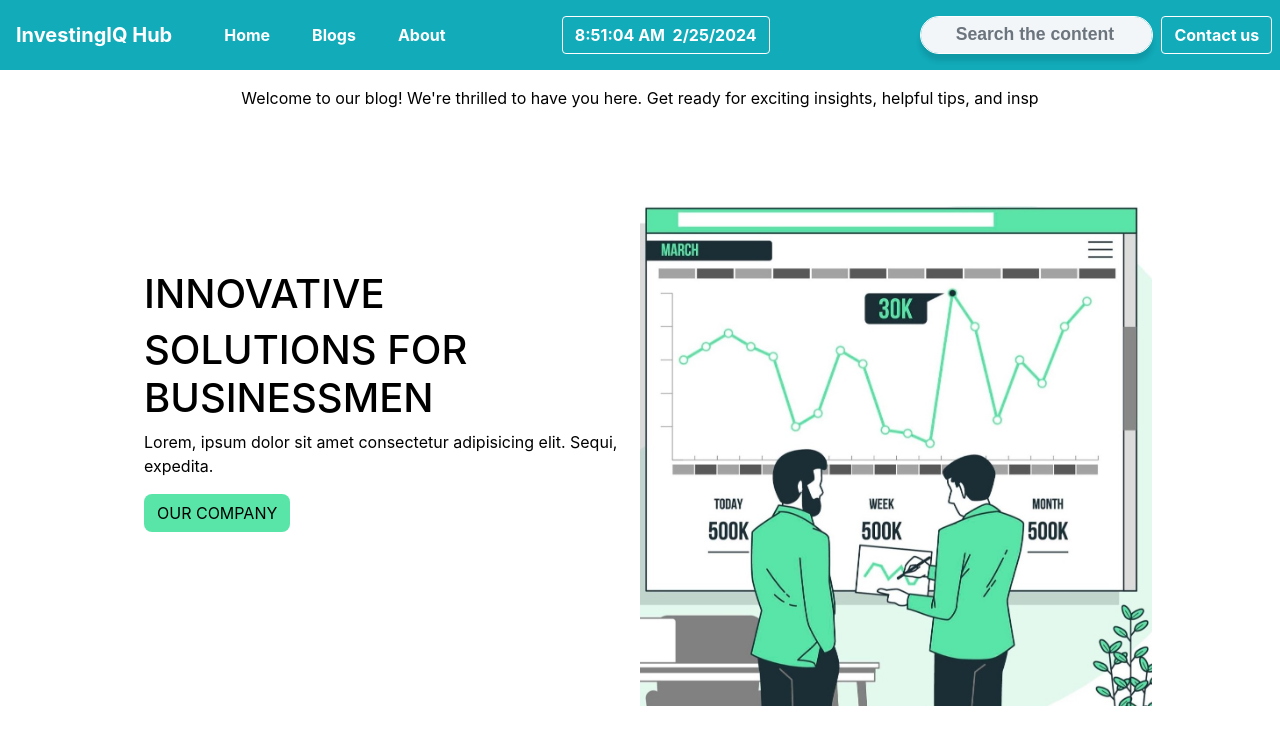
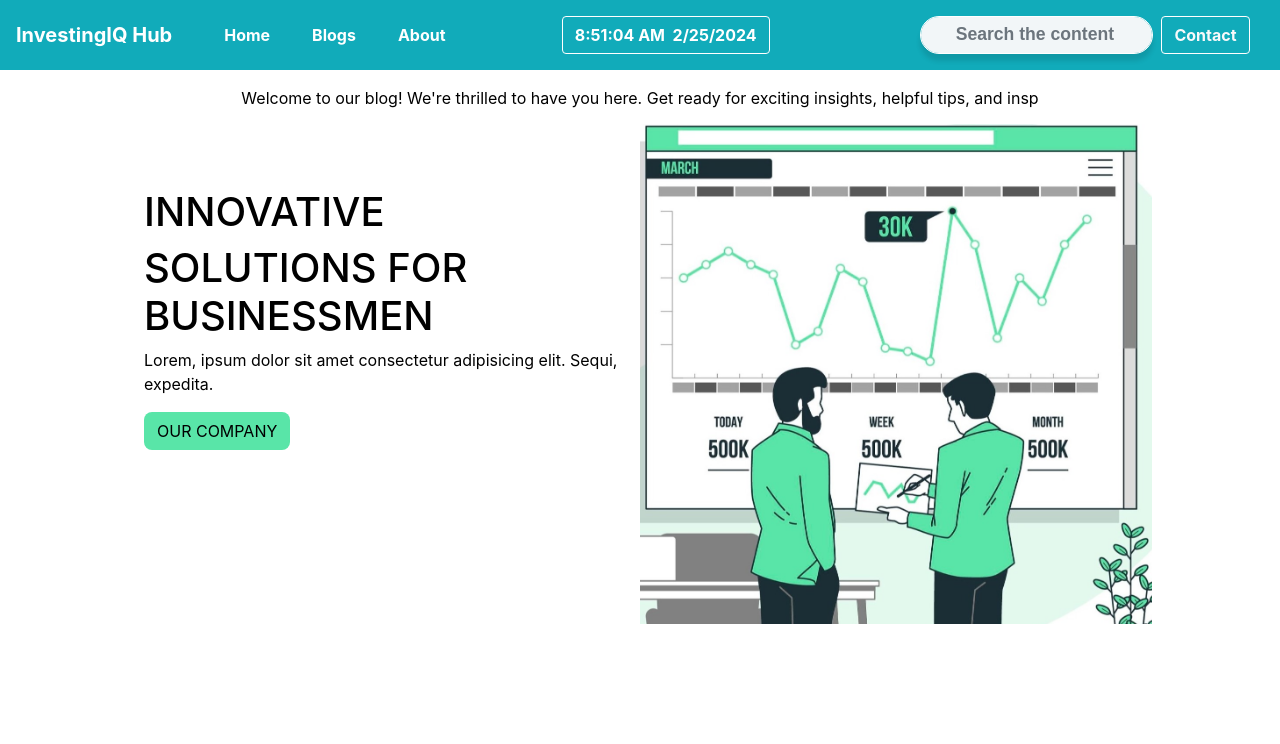
Before and after one commit to Mechboyshyam/InvestingIQ-Hub, a React (Create React App) app in the folder client/: page / in a window 1280 px wide. Shown: the top 744 px of the page. Built offline with nearby package versions, Linux system fonts and the light colour scheme.

Commit message:
contact page path added

```diff
--- a/client/src/Component/Navbar/Navbar.js
+++ b/client/src/Component/Navbar/Navbar.js
@@ -60,7 +60,7 @@ export default class Navbar extends Component {
                 className="cancelBtn btn bold btn-outline-dark my-2 border-bold my-sm-0"
                 type="submit"
               >
-                Contact us
+                <a href="/contact" className="text-decoration-none text-light">Contact</a>
               </button>
             </form>
            </div>
--- /dev/null
+++ b/client/src/Component/wish/Wish.css
@@ -0,0 +1,3 @@
+/* .text-color{
+    border: 1px solid red;
+} */
--- a/client/src/Component/wish/Wish.js
+++ b/client/src/Component/wish/Wish.js
@@ -1,4 +1,5 @@
 import React, { useState, useEffect } from "react";
+import './Wish.css';
 
 export default function TypingEffect(props) {
   // const [typing, setTyping] = useState("");
@@ -27,7 +28,7 @@ export default function TypingEffect(props) {
   }, []);
 
   return (
-    <div className="mt-3 text-center">
+    <div className="mt-3 text-center text-color">
       <p>{text}</p>
     </div>
   );
--- a/client/src/Views/Home/Home.css
+++ b/client/src/Views/Home/Home.css
@@ -1,12 +1,4 @@
-/* .home{
-    height: 100vh;
-    width: auto;
-} */
-
-/* .background {
-    background-image: url(../../Images/Politics.jpg);
-    background-repeat: no-repeat;
-    background-attachment: fixed;
-    height: auto;
-    width: 100vw;
-  } */
+    .hero-home{
+        margin-top: -50px;
+        /* width: 110%; */
+    }
--- a/client/src/Views/Home/Home.js
+++ b/client/src/Views/Home/Home.js
@@ -7,7 +7,7 @@ function Home() {
     <div className="background">
       <Wish/>
       {/* hero section */}
-      <div className="mt-5">
+      <div className="hero-home">
         <Hero />
       </div>
     </div>
```
